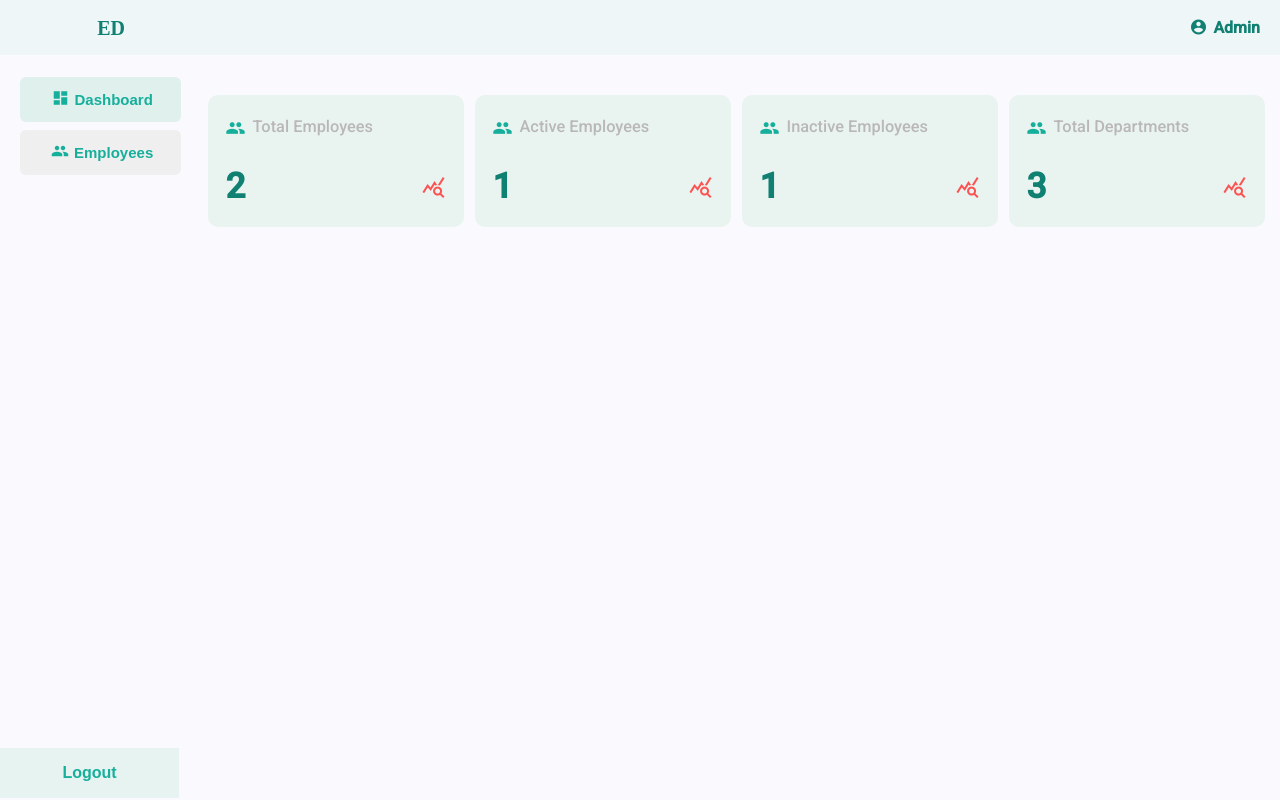
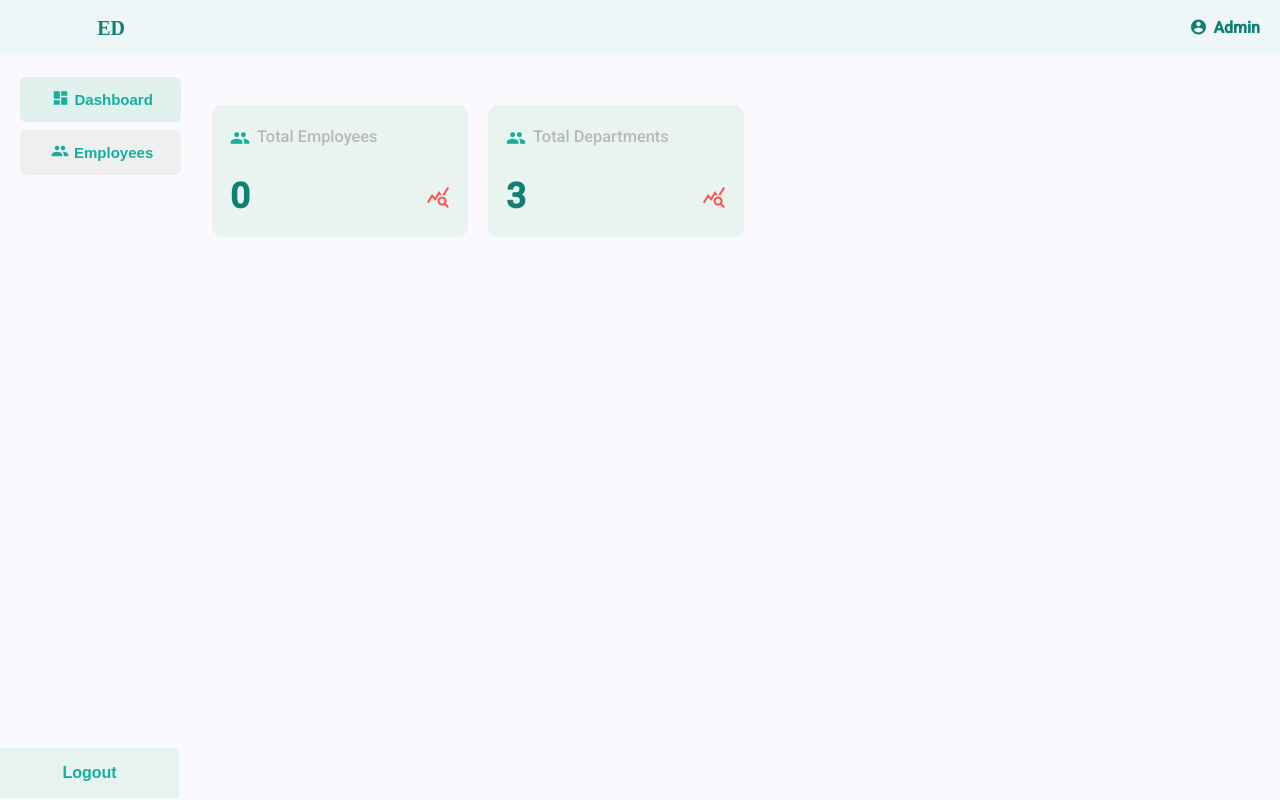
Before and after one commit to DwipshikhaLodh/EmployeeDashboard, an Angular app: page /dashboard in a window 1280 px wide. Built offline with nearby package versions, Linux system fonts and the light colour scheme.

Commit message:
updated dashboard home with service value

```diff
--- a/src/app/shared/component/macro/DashboardHome/dashboard-home.component.css
+++ b/src/app/shared/component/macro/DashboardHome/dashboard-home.component.css
@@ -10,7 +10,7 @@
     display: flex;
     width: 100%;
     flex-direction: row;
-    justify-content: space-around;
+    justify-content: start;
     align-items: start;
 }
 .card-content{
@@ -22,6 +22,7 @@
     padding-left: 18px;
     padding-right: 18px;
     background-color: rgb(233, 244, 240);
+    margin: 10px;
 }
 .card-heading{
     display: flex;
--- a/src/app/shared/component/macro/DashboardHome/dashboard-home.component.html
+++ b/src/app/shared/component/macro/DashboardHome/dashboard-home.component.html
@@ -13,26 +13,6 @@
         <div class="card-content">
             <div class="card-heading">
                 <mat-icon class="icon">group</mat-icon>
-                <h3>Active Employees</h3>
-            </div>
-            <div class="card-body">
-                <h1>{{activeEmployeesCount()}}</h1>
-                <mat-icon style="color: rgb(252, 82, 82);">query_stats</mat-icon>
-            </div>
-        </div>
-        <div class="card-content">
-            <div class="card-heading">
-                <mat-icon class="icon">group</mat-icon>
-                <h3>Inactive Employees</h3>
-            </div>
-            <div class="card-body">
-                <h1>{{inactiveEmployeesCount()}}</h1>
-                <mat-icon style="color: rgb(252, 82, 82);">query_stats</mat-icon>
-            </div>
-        </div>
-        <div class="card-content">
-            <div class="card-heading">
-                <mat-icon class="icon">group</mat-icon>
                 <h3>Total Departments</h3>
             </div>
             <div class="card-body">
--- a/src/app/shared/component/macro/DashboardHome/dashboard-home.component.ts
+++ b/src/app/shared/component/macro/DashboardHome/dashboard-home.component.ts
@@ -18,6 +18,14 @@ export class DashboardHome implements OnInit{
     constructor(private employeeService: EmployeesService){}
 
     ngOnInit(): void {
-
+        this.employeeService.loadEmployees()
+        this.employeeService.employees.subscribe({
+            next: (data) => {
+                this.employeesCount.set(data.length)
+            },
+            error: (err) => {
+                console.log(err.message);
+            }
+        })
     }
 }
```
